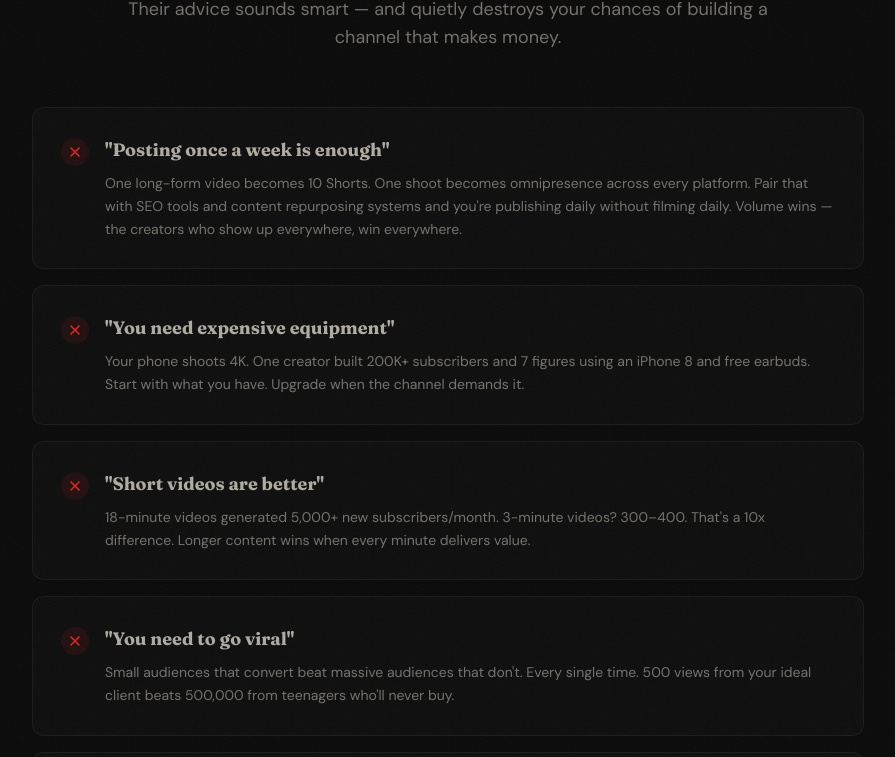
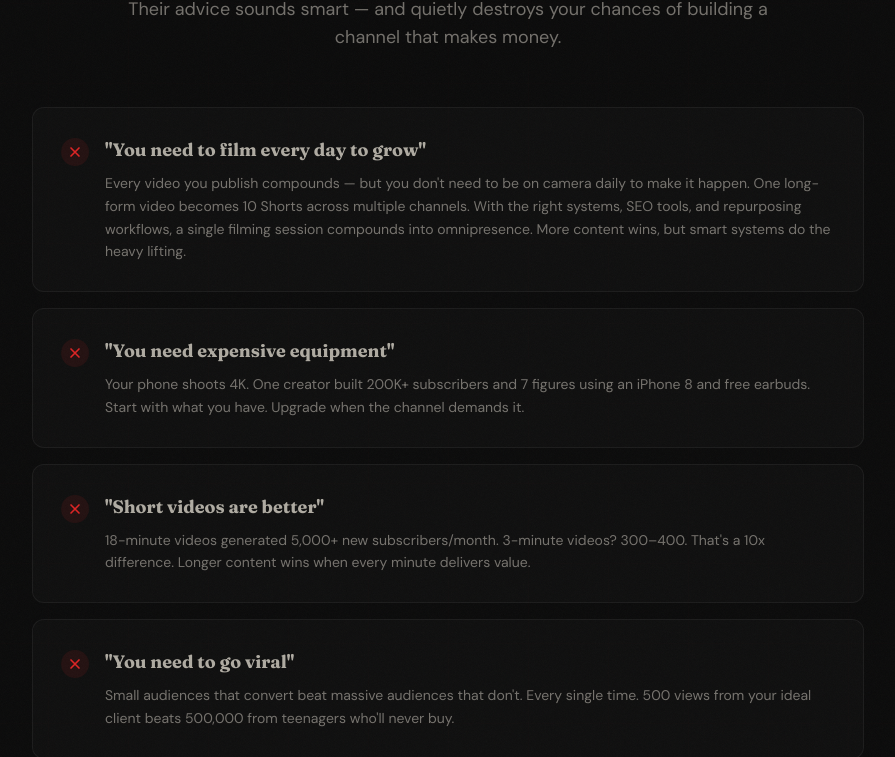
Before and after one commit to Oannes1/CrazySimpleYouTube.com, a Next.js app: page / in a window 1280 px wide. Shown: the part 6160-6917 px from the top of the page, without its empty margins (192-1087 px from the left). Built offline with nearby package versions, Linux system fonts and the light colour scheme; no server answers.

Commit message:
Fix posting myth — every video compounds with the right systems
Reframed: you don't need to film daily, but every video compounds.
Smart systems and repurposing turn one session into omnipresence.

Co-Authored-By: Claude Opus 4.6 <noreply@anthropic.com>

```diff
--- a/components/MythBuster.tsx
+++ b/components/MythBuster.tsx
@@ -4,8 +4,8 @@ import { motion } from 'framer-motion'
 
 const myths = [
   {
-    myth: '"Posting once a week is enough"',
-    truth: 'One long-form video becomes 10 Shorts. One shoot becomes omnipresence across every platform. Pair that with SEO tools and content repurposing systems and you\'re publishing daily without filming daily. Volume wins — the creators who show up everywhere, win everywhere.',
+    myth: '"You need to film every day to grow"',
+    truth: 'Every video you publish compounds — but you don\'t need to be on camera daily to make it happen. One long-form video becomes 10 Shorts across multiple channels. With the right systems, SEO tools, and repurposing workflows, a single filming session compounds into omnipresence. More content wins, but smart systems do the heavy lifting.',
   },
   {
     myth: '"You need expensive equipment"',
```
